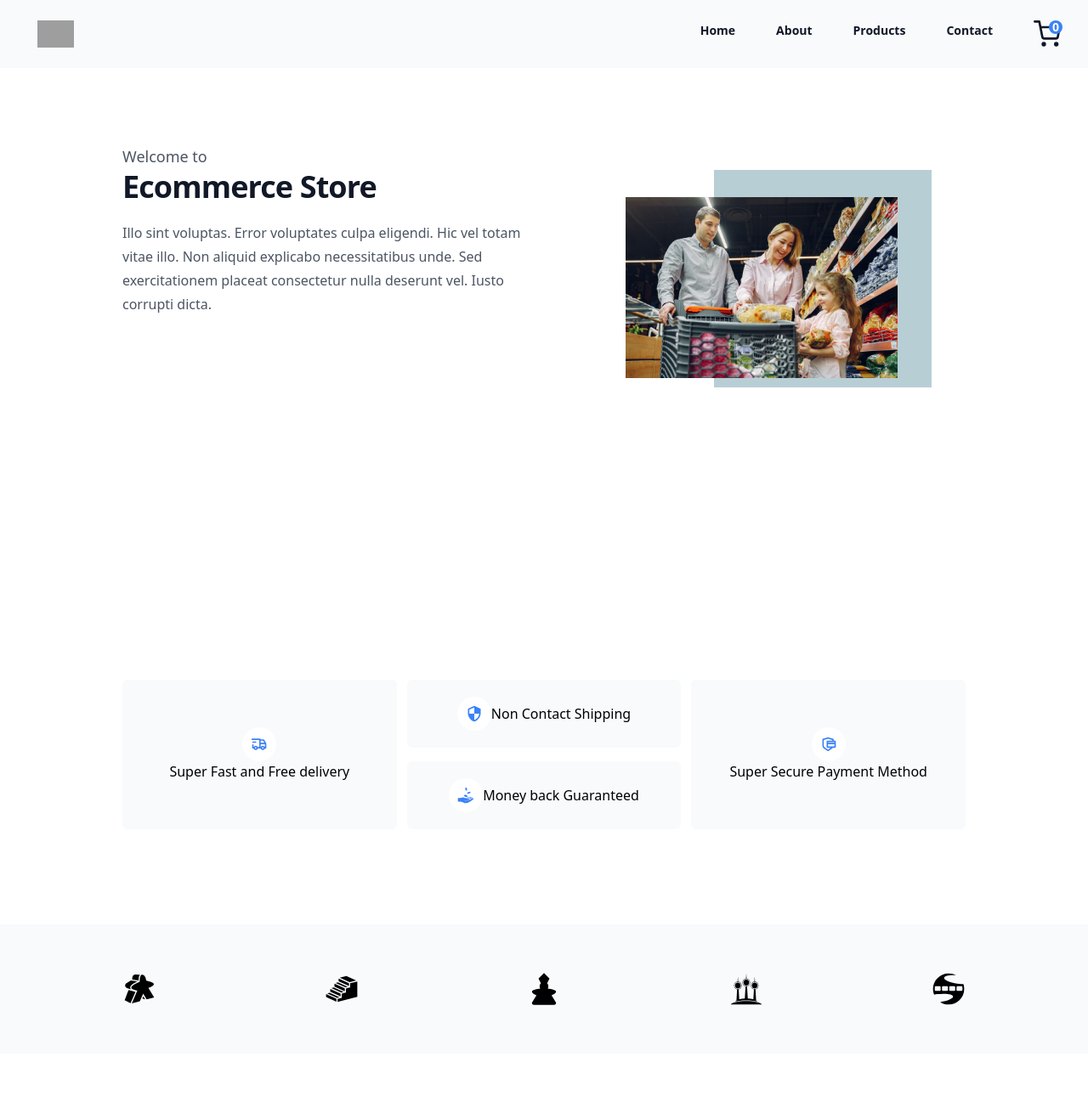
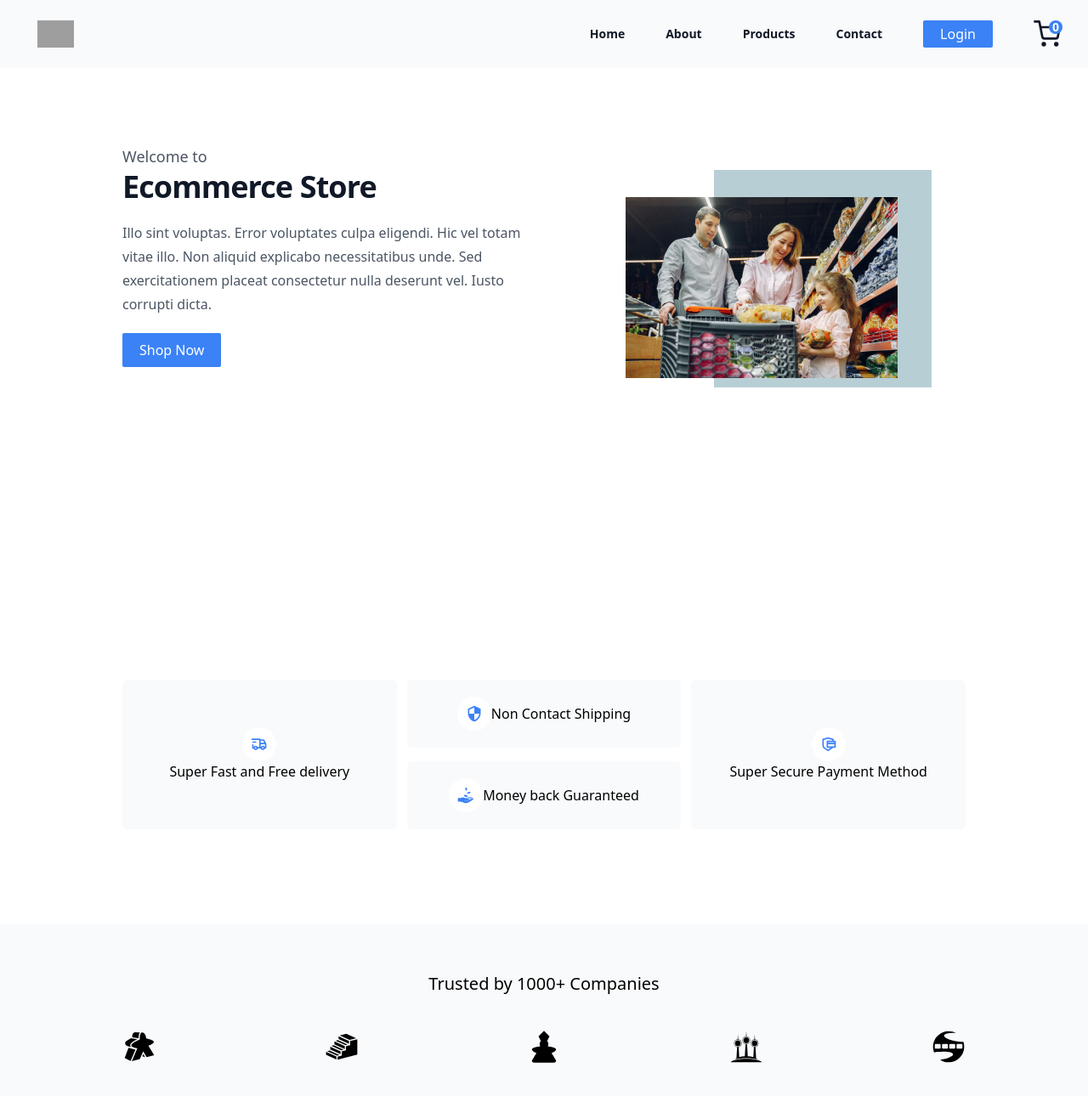
Before and after one commit to Rizwikhattak/EcommerceStore, a React (Create React App) app: page / in a window 1280 px wide. Shown: the top 1290 px of the page at 85% size. Before the commit the page ends 1240 px from the top, so only its background shows below. Built offline with nearby package versions, Linux system fonts and the light colour scheme; grey boxes are pictures that could not be loaded.

Commit message:
Starting contact component

```diff
--- a/src/Components/Companies.jsx
+++ b/src/Components/Companies.jsx
@@ -11,6 +11,9 @@ const Companies = () => {
   return (
     <>
       <section className="companies px-36 py-14 mt-28 bg-slate-50">
+        <h1 className="text-center text-xl mb-10">
+          Trusted by 1000+ Companies
+        </h1>
         <div class="flex flex-wrap justify-center lg:justify-between gap-14 items-center w-full">
           <div className="comapny-1">
             <Gi3DMeeple className="h-10 w-10" />
--- a/src/Components/HeroSection.jsx
+++ b/src/Components/HeroSection.jsx
@@ -1,5 +1,6 @@
 import React from "react";
 import hero from "../Assets/hero.jpg";
+import { NavLink } from "react-router-dom";
 
 const HeroSection = ({ heading }) => {
   return (
@@ -20,6 +21,11 @@ const HeroSection = ({ heading }) => {
                 exercitationem placeat consectetur nulla deserunt vel. Iusto
                 corrupti dicta.
               </p>
+              <NavLink to="/Products">
+                <button className="button rounded-sm my-5 px-5 py-2 bg-blue-500 hover:bg-blue-400 transition-colors text-white">
+                  Shop Now
+                </button>
+              </NavLink>
             </div>
           </div>
           <div className="hero-item-2 p-10">
--- a/src/Components/Navbar.jsx
+++ b/src/Components/Navbar.jsx
@@ -51,7 +51,7 @@ const Navbar = () => {
               </svg>
             </button>
           </div>
-          <div className="hidden lg:flex lg:gap-x-12">
+          <div className="hidden lg:flex lg:items-center lg:gap-x-12">
             <NavLink
               to="/"
               className="text-sm font-semibold leading-6 text-gray-900 hover:text-blue-500"
@@ -76,6 +76,11 @@ const Navbar = () => {
               className="text-sm font-semibold leading-6 text-gray-900 hover:text-blue-500"
             >
               Contact
+            </NavLink>
+            <NavLink to="/Login">
+              <button className="button px-5 py-1 rounded-sm flex align-middle justify-center text-center bg-blue-500 hover:bg-blue-400 transition-colors text-white">
+                Login
+              </button>
             </NavLink>
             <NavLink
               to="/Cart"
@@ -142,6 +147,11 @@ const Navbar = () => {
             >
               Contact
             </NavLink>
+            <NavLink to="/Login">
+              <button className="button px-5 py-2 bg-blue-500 hover:bg-blue-400 transition-colors text-white">
+                Login
+              </button>
+            </NavLink>
             <NavLink
               to="/Contact"
               className=" text-gray-900 hover:text-blue-500 relative"
```
